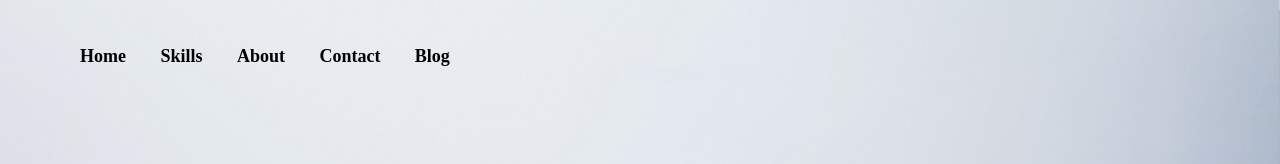
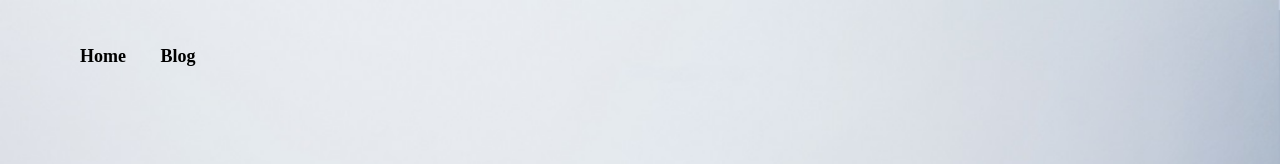
Before and after one commit to ashaglenn/my-portfolio, a plain HTML site: page neuropractic/index.html in a window 1280 px wide. Shown: the top 164 px of the page. Drawn offline with Linux system fonts and the light colour scheme; a web font is replaced by a local one.

Commit message:
Portfolio Updates

```diff
--- a/neuropractic/index.html
+++ b/neuropractic/index.html
@@ -22,10 +22,7 @@
          <div class="full-width" id="nav">
            <nav>
                   <ul>
-                      <li><a href="http://ashaglenn.com">Home</a></li>
-                      <li><a href="http://ashaglenn.com/#skills">Skills</a></li>
-                      <li><a href="http://ashaglenn.com/#about">About</a></li>
-                      <li><a href="http://ashaglenn.com/#contact">Contact</a></li>
+                      <li><a href="../index.html">Home</a></li>
                       <li><a href="https://www.thedreamcoder.weebly.com">Blog</a></li>
                   </ul>
             </nav>
```
Also changed, not shown: electionmap/index.html (+1 -1 lines), jubileeausteen/index.html (+1 -1 lines), lolcat/index.html (+1 -1 lines), magic8ball/index.html (+1 -1 lines), marieglass/index.html (+1 -1 lines), roguepickings/index.html (+1 -1 lines).
